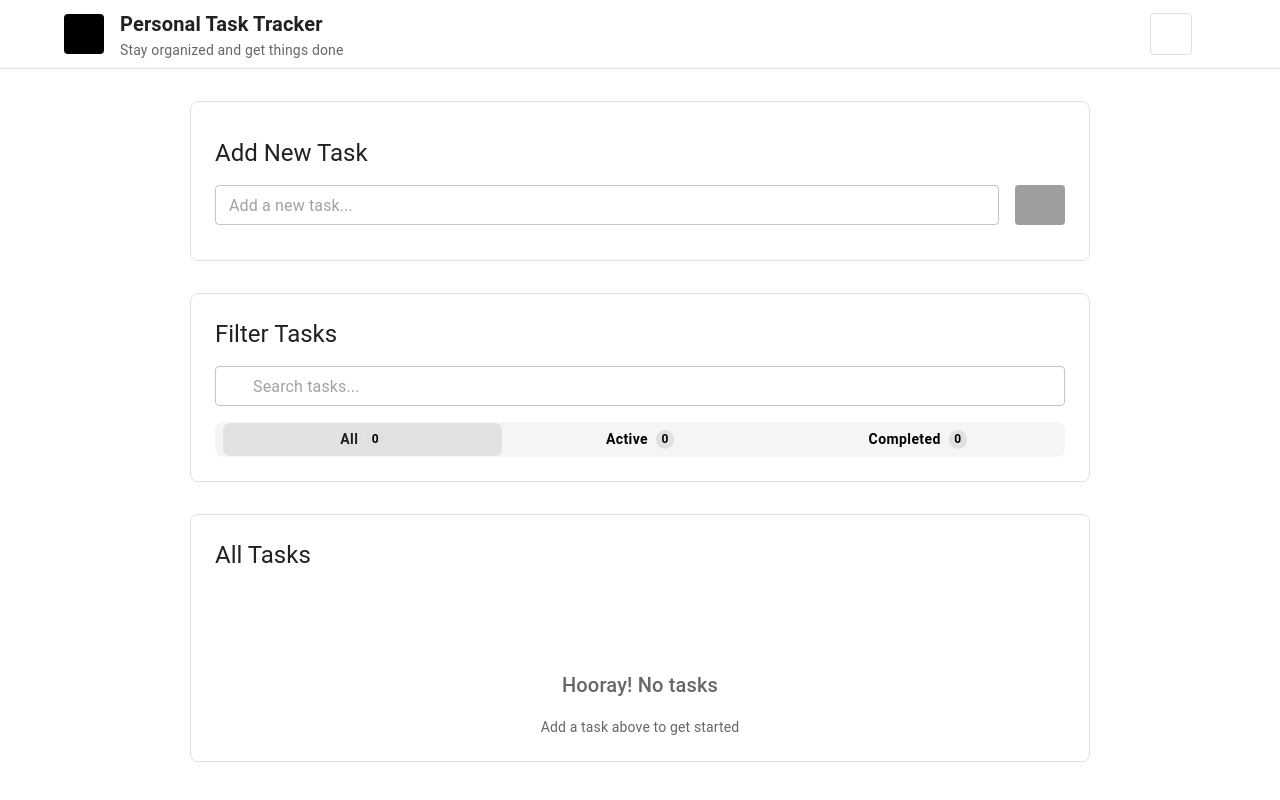
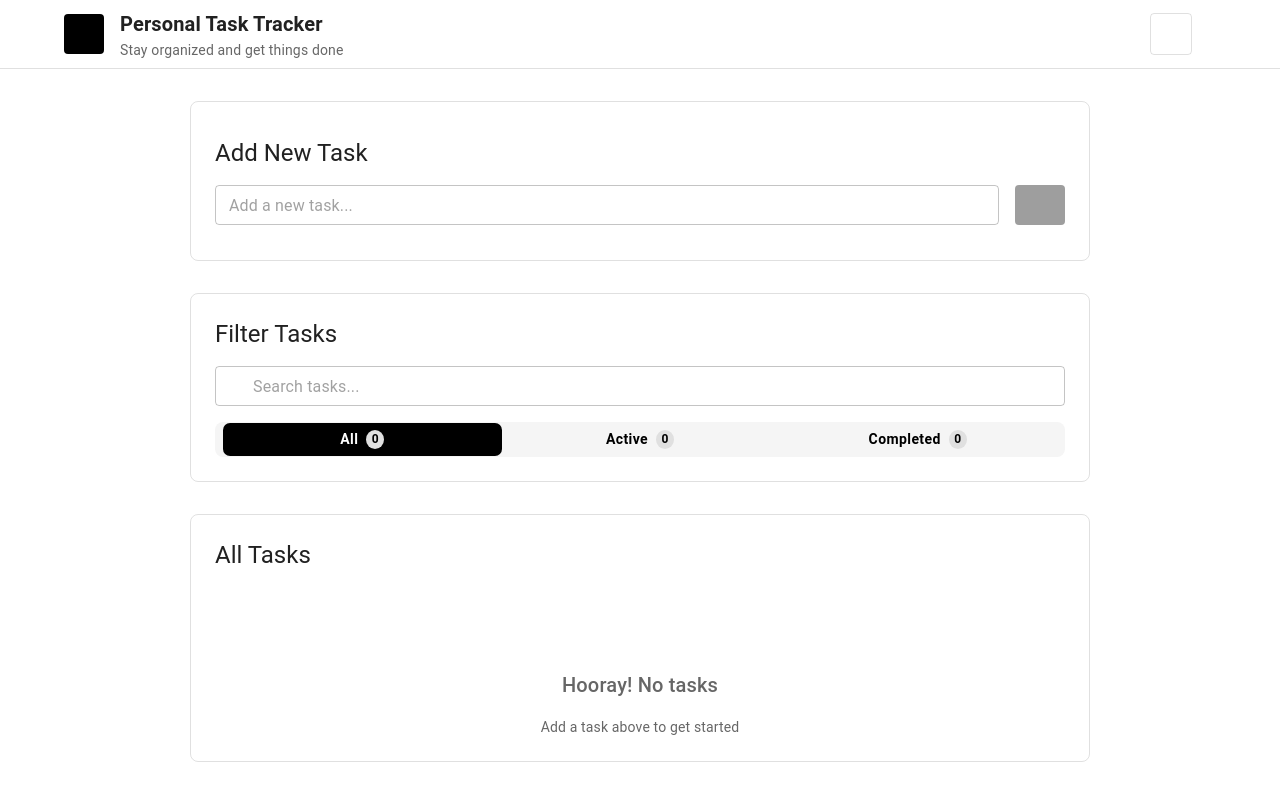
Before and after one commit to Eve0119/Task-Traker, a React (Vite) app: page / in a window 1280 px wide. Built offline with nearby package versions, Linux system fonts and the light colour scheme; some icons are missing.

Commit message:
fixing styling error

```diff
--- a/src/components/FilterTasks.tsx
+++ b/src/components/FilterTasks.tsx
@@ -5,7 +5,6 @@ import {
   InputAdornment,
   ToggleButton,
   ToggleButtonGroup,
-  useTheme,
 } from "@mui/material";
 import SearchIcon from "@mui/icons-material/Search";
 import type { FilterTasksProps } from "../types/type";
@@ -18,9 +17,6 @@ const FilterTasks = ({
   setSearch,
   banner,
 }: FilterTasksProps) => {
-  const theme = useTheme();
-  const isDark = theme.palette.mode === "dark";
-
   return (
     <Box
       sx={{
@@ -55,10 +51,13 @@ const FilterTasks = ({
           ),
         }}
       />
+
       <Box
-        sx={{
-          //   backgroundColor: isDark ? "#0B1220" : "grey.100",
-          backgroundColor: isDark ? "grey.700" : "grey.100",
+        sx={(theme) => ({
+          backgroundColor:
+            theme.palette.mode === "dark"
+              ? theme.palette.grey[700]
+              : theme.palette.grey[100],
           borderRadius: 2,
           padding: 1,
           display: "flex",
@@ -68,7 +67,7 @@ const FilterTasks = ({
           maxWidth: 1000,
           margin: "0 auto",
           maxHeight: "35px",
-        }}
+        })}
       >
         <ToggleButtonGroup
           value={filter}
@@ -79,7 +78,7 @@ const FilterTasks = ({
             }
           }}
           aria-label="task filter"
-          sx={{
+          sx={(theme) => ({
             display: "flex",
             width: "100%",
             justifyContent: "space-around",
@@ -94,25 +93,27 @@ const FilterTasks = ({
               gap: 1,
               textTransform: "none",
               fontWeight: "bold",
-              color: isDark ? "#fff" : "#000",
+              color: theme.palette.mode === "dark" ? "#fff" : "#000",
               backgroundColor: "transparent",
             },
             "& .Mui-selected": {
-              backgroundColor: isDark ? "white" : "#000",
-              color: isDark ? "#000" : "#fff",
+              backgroundColor: theme.palette.mode === "dark" ? "#fff" : "#000",
+              color: theme.palette.mode === "dark" ? "#000" : "#fff",
               "& .MuiChip-root": {
                 backgroundColor: "#3c445c",
                 color: "#fff",
               },
             },
-          }}
+          })}
         >
-          <ToggleButton value="all">
-            All
+          {["all", "active", "completed"].map((status) => (
+            <ToggleButton key={status} value={status}>
+              {status.charAt(0).toUpperCase() + status.slice(1)}
               <Box
-              sx={{
-                backgroundColor: isDark ? "#2C3141" : "#e0e0e0",
-                color: isDark ? "white" : "#000",
+                sx={(theme) => ({
+                  backgroundColor:
+                    theme.palette.mode === "dark" ? "#2C3141" : "#e0e0e0",
+                  color: theme.palette.mode === "dark" ? "#fff" : "#000",
                   fontSize: 12,
                   px: 1,
                   borderRadius: "50%",
@@ -121,49 +122,12 @@ const FilterTasks = ({
                   display: "flex",
                   alignItems: "center",
                   justifyContent: "center",
-              }}
+                })}
               >
-              {banner.all}
+                {banner[status as keyof typeof banner]}
               </Box>
             </ToggleButton>
-          <ToggleButton value="active">
-            Active
-            <Box
-              sx={{
-                backgroundColor: isDark ? "#2C3141" : "#e0e0e0",
-                color: isDark ? "white" : "#000",
-                fontSize: 12,
-                px: 1,
-                borderRadius: "50%",
-                maxWidth: 18,
-                height: 19,
-                display: "flex",
-                alignItems: "center",
-                justifyContent: "center",
-              }}
-            >
-              {banner.active}
-            </Box>
-          </ToggleButton>
-          <ToggleButton value="completed">
-            Completed
-            <Box
-              sx={{
-                backgroundColor: isDark ? "#2C3141" : "#e0e0e0",
-                color: isDark ? "white" : "#000",
-                fontSize: 12,
-                px: 1,
-                borderRadius: "50%",
-                maxWidth: 18,
-                height: 19,
-                display: "flex",
-                alignItems: "center",
-                justifyContent: "center",
-              }}
-            >
-              {banner.completed}
-            </Box>
-          </ToggleButton>
+          ))}
         </ToggleButtonGroup>
       </Box>
     </Box>
--- a/src/theme/ThemeContext.tsx
+++ b/src/theme/ThemeContext.tsx
@@ -26,12 +26,34 @@ export const CustomThemeProvider = ({ children }: { children: ReactNode }) => {
       createTheme({
         palette: { mode },
         components: {
+          MuiToggleButton: {
+            styleOverrides: {
+              root: {
+                border: "none",
+                borderRadius: "7px",
+                flex: 1,
+                padding: "4px 16px",
+                display: "flex",
+                justifyContent: "center",
+                alignItems: "center",
+                gap: "8px",
+                textTransform: "none",
+                fontWeight: "bold",
+                backgroundColor: "transparent",
+                color: mode === "light" ? "#000" : "#fff",
+                "&.Mui-selected": {
+                  backgroundColor: mode === "light" ? "#000" : "#fff",
+                  color: mode === "light" ? "#fff" : "#000",
+                },
+              },
+            },
+          },
           MuiCheckbox: {
             styleOverrides: {
               root: {
-                color: mode === "light" ? "#000" : "#fff", // unchecked color (optional)
+                color: mode === "light" ? "#000" : "#fff",
                 "&.Mui-checked": {
-                  color: mode === "light" ? "#9ca3af" : "#fff", // checked fill color (gray-400)
+                  color: mode === "light" ? "#9ca3af" : "#fff",
                 },
               },
             },
```
Lines whose indentation alone changed are shown as unchanged.
